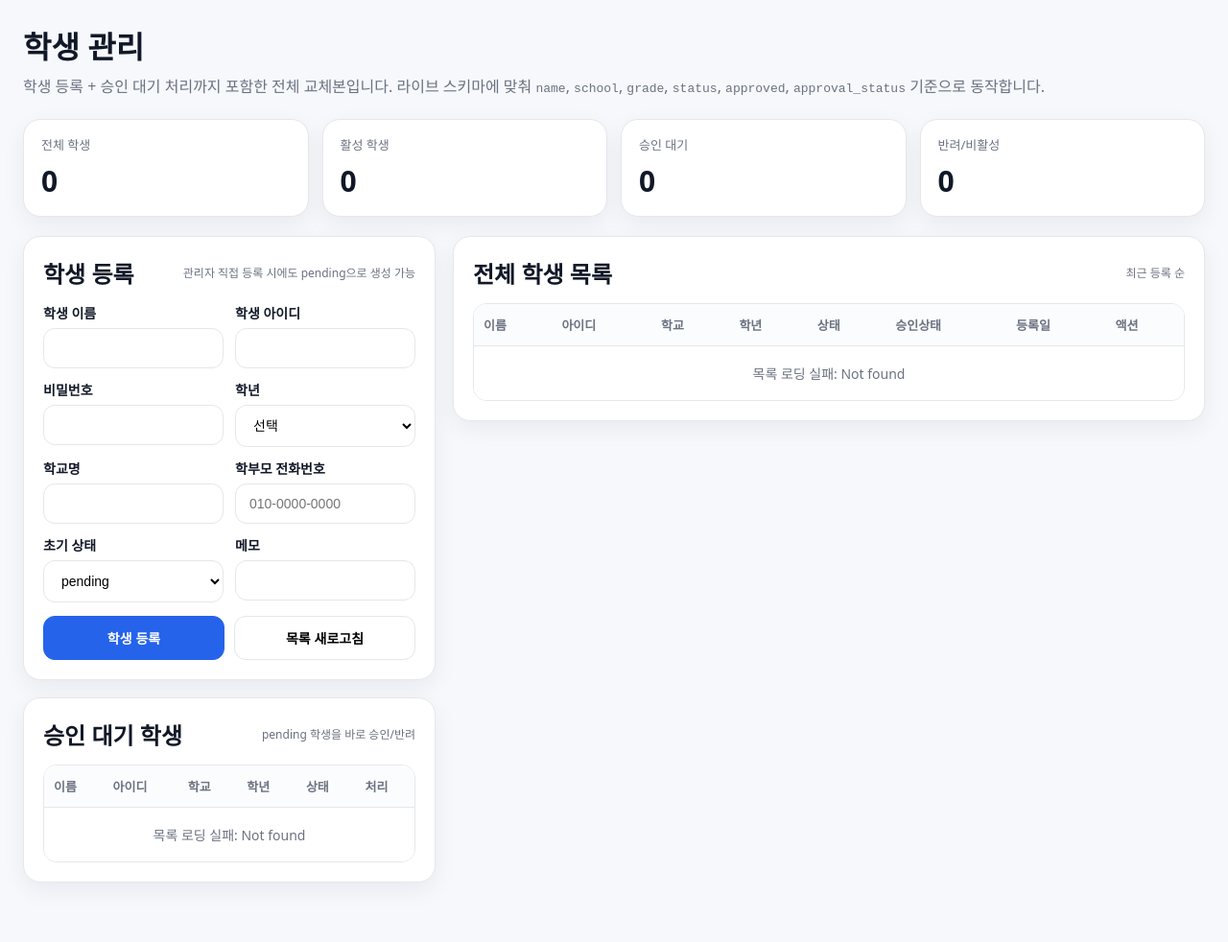
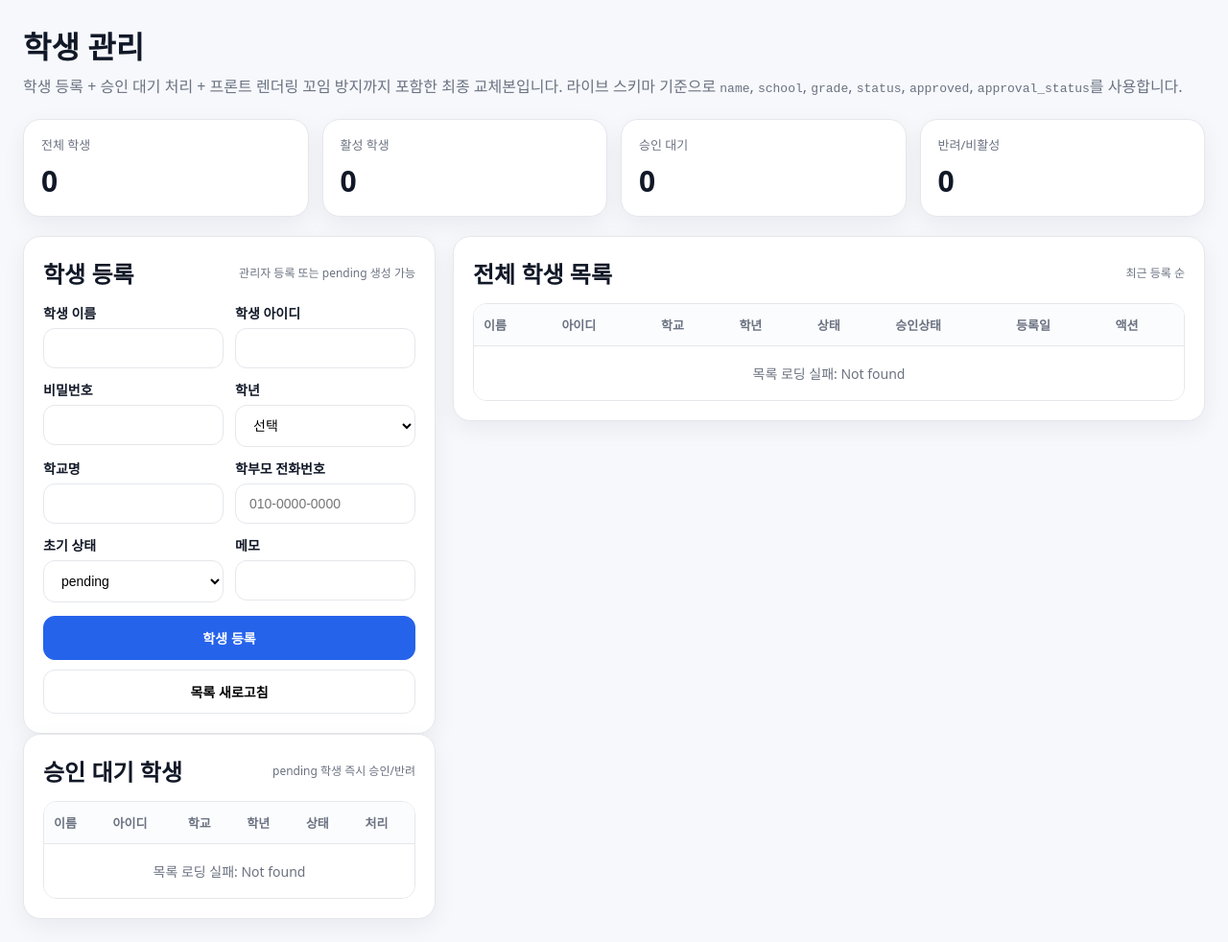
Before and after one commit to beautyhyon02-boop/davinci-lab, a website: page admin/students.html in a window 1280 px wide. Shown: the whole page at 96% size. Before the commit the page ends 944 px from the top, so only its background shows below. Drawn offline with Linux system fonts and the light colour scheme; no server answers.

Commit message:
Update students.html

```diff
--- a/admin/students.html
+++ b/admin/students.html
@@ -6,7 +6,7 @@
   <title>학생 관리</title>
   <style>
     :root{
-      --bg:#f6f8fc;--card:#ffffff;--line:#e5e7eb;--text:#111827;--muted:#6b7280;
+      --bg:#f6f8fc;--card:#fff;--line:#e5e7eb;--text:#111827;--muted:#6b7280;
       --primary:#2563eb;--primary-soft:#eff6ff;--ok:#059669;--ok-soft:#ecfdf5;
       --warn:#d97706;--warn-soft:#fff7ed;--danger:#dc2626;--danger-soft:#fef2f2;
       --shadow:0 8px 24px rgba(15,23,42,.06)
@@ -14,7 +14,7 @@
     *{box-sizing:border-box}
     body{margin:0;background:var(--bg);color:var(--text);font-family:system-ui,-apple-system,Segoe UI,Roboto,Pretendard,sans-serif}
     .wrap{max-width:1320px;margin:0 auto;padding:24px}
-    h1,h2,h3,p{margin:0}
+    h1,h2,p{margin:0}
     .subtitle{margin-top:8px;color:var(--muted);line-height:1.6}
     .meta{display:grid;grid-template-columns:repeat(4,1fr);gap:14px;margin:20px 0}
     .mini-card,.card{background:var(--card);border:1px solid var(--line);border-radius:18px;box-shadow:var(--shadow)}
@@ -22,10 +22,11 @@
     .mini-label{color:var(--muted);font-size:13px;margin-bottom:8px}
     .mini-value{font-size:30px;font-weight:800}
     .layout{display:grid;grid-template-columns:430px 1fr;gap:18px;align-items:start}
+    .stack{display:flex;flex-direction:column;gap:18px}
     .card{padding:20px}
-    .card + .card{margin-top:18px}
     .card-header{display:flex;justify-content:space-between;align-items:center;gap:12px;margin-bottom:14px}
     .muted{color:var(--muted)}
+    .small{font-size:12px;color:var(--muted)}
     .form-grid{display:grid;grid-template-columns:1fr 1fr;gap:12px}
     label{display:block;font-size:14px;font-weight:700;margin-bottom:6px}
     input,select,button,textarea{width:100%;padding:12px 14px;border-radius:12px;border:1px solid var(--line);font-size:14px;background:#fff}
@@ -36,7 +37,8 @@
     .btn-ok{background:var(--ok);border-color:var(--ok);color:#fff}
     .btn-danger{background:var(--danger);border-color:var(--danger);color:#fff}
     .btn-sm{padding:8px 12px;font-size:13px;border-radius:10px;width:auto}
-    .action-row{display:flex;gap:10px;margin-top:14px}
+    .action-row,.inline-actions{display:flex;gap:10px;flex-wrap:wrap}
+    .action-row{margin-top:14px}
     .status-box{display:none;margin-top:12px;padding:12px 14px;border-radius:12px;font-size:14px;line-height:1.5}
     .status-box.show{display:block}
     .status-box.ok{background:var(--ok-soft);border:1px solid #a7f3d0;color:#065f46}
@@ -51,10 +53,8 @@
     th,td{padding:12px 10px;border-bottom:1px solid var(--line);text-align:left;vertical-align:top;font-size:14px;white-space:nowrap}
     th{color:var(--muted);font-size:13px;background:#fbfcfe;position:sticky;top:0}
     tr:last-child td{border-bottom:none}
-    .stack{display:flex;flex-direction:column;gap:18px}
-    .inline-actions{display:flex;gap:8px;flex-wrap:wrap}
     .empty{padding:18px;color:var(--muted);text-align:center}
-    .small{font-size:12px;color:var(--muted)}
+    .highlight{outline:2px solid #bfdbfe;box-shadow:0 0 0 4px rgba(191,219,254,.35)}
     @media (max-width:1100px){.layout{grid-template-columns:1fr}.meta{grid-template-columns:repeat(2,1fr)}}
     @media (max-width:640px){.meta{grid-template-columns:1fr}.form-grid{grid-template-columns:1fr}}
   </style>
@@ -62,7 +62,7 @@
 <body>
   <div class="wrap">
     <h1>학생 관리</h1>
-    <p class="subtitle">학생 등록 + 승인 대기 처리까지 포함한 전체 교체본입니다. 라이브 스키마에 맞춰 <code>name</code>, <code>school</code>, <code>grade</code>, <code>status</code>, <code>approved</code>, <code>approval_status</code> 기준으로 동작합니다.</p>
+    <p class="subtitle">학생 등록 + 승인 대기 처리 + 프론트 렌더링 꼬임 방지까지 포함한 최종 교체본입니다. 라이브 스키마 기준으로 <code>name</code>, <code>school</code>, <code>grade</code>, <code>status</code>, <code>approved</code>, <code>approval_status</code>를 사용합니다.</p>
 
     <section class="meta">
       <div class="mini-card"><div class="mini-label">전체 학생</div><div id="countTotal" class="mini-value">0</div></div>
@@ -76,7 +76,7 @@
         <section class="card">
           <div class="card-header">
             <h2>학생 등록</h2>
-            <span class="small">관리자 직접 등록 시에도 pending으로 생성 가능</span>
+            <span class="small">관리자 등록 또는 pending 생성 가능</span>
           </div>
           <form id="studentForm">
             <div class="form-grid">
@@ -128,10 +128,10 @@
           </form>
         </section>
 
-        <section class="card">
+        <section class="card" id="pendingSection">
           <div class="card-header">
             <h2>승인 대기 학생</h2>
-            <span class="small">pending 학생을 바로 승인/반려</span>
+            <span class="small">pending 학생 즉시 승인/반려</span>
           </div>
           <div class="table-wrap">
             <table>
@@ -183,7 +183,6 @@
       </div>
     </div>
   </div>
-
-  <script src="../js/students.js?v=approval-full-20260601"></script>
+  <script src="../js/students.js?v=approval-renderfix-20260601"></script>
 </body>
 </html>
```
